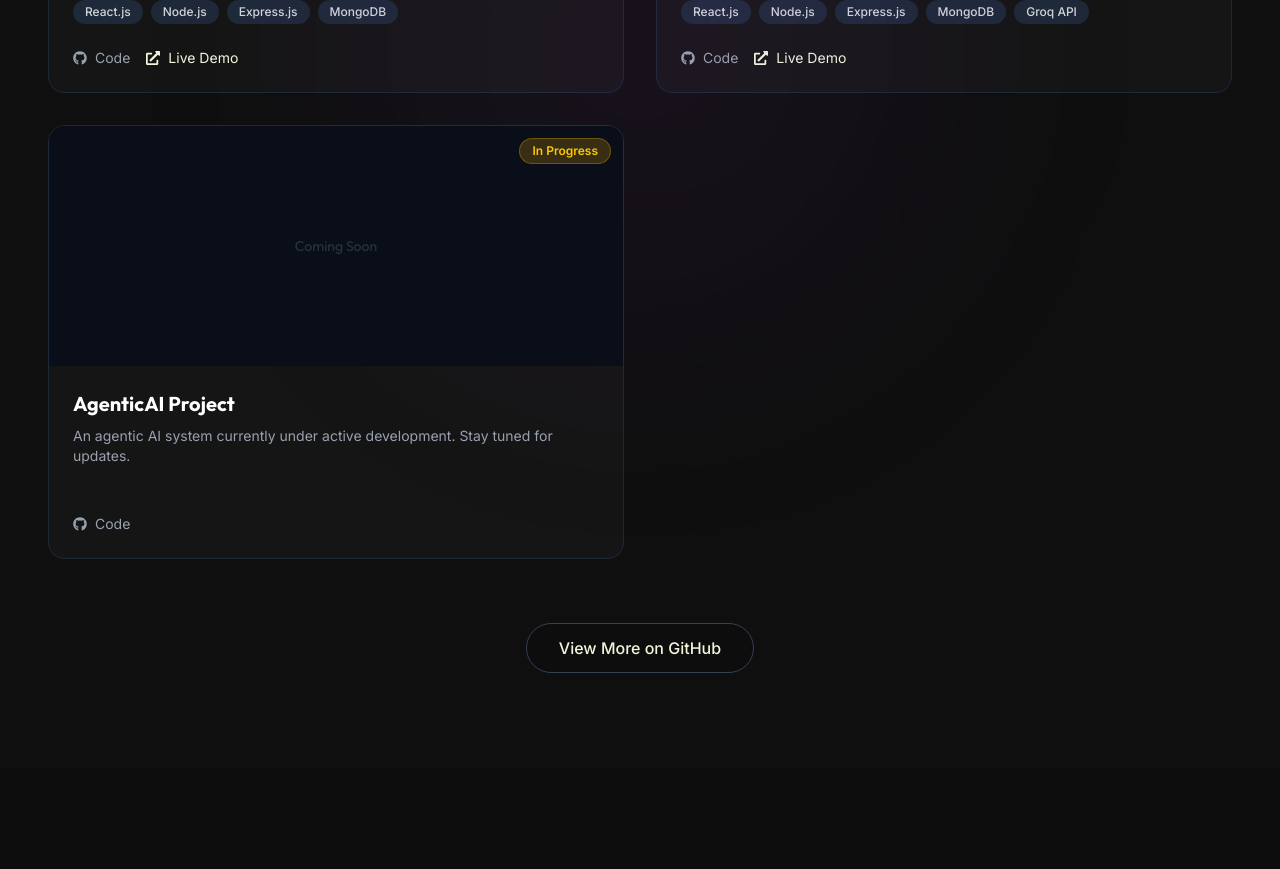
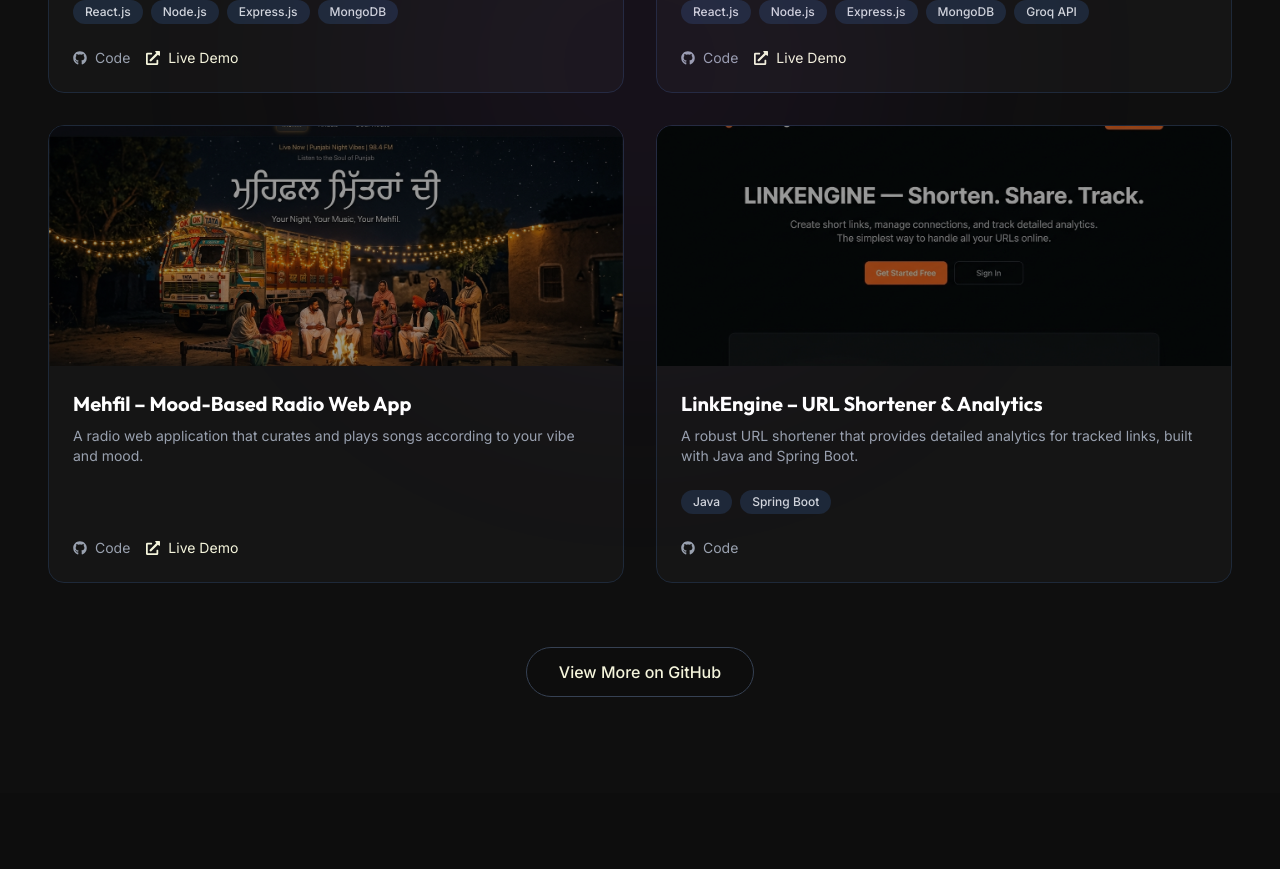
Before and after one commit to HarmeettSinghh/Portfolio, a React (Vite) app: page / in a window 1280 px wide. Shown: the part 5040-5909 px from the top of the page. Built offline with nearby package versions, Linux system fonts and the light colour scheme.

Commit message:
feat: add Mehfil and LinkEngine projects, remove AgenticAI project

```diff
--- a/src/pages/Projects.jsx
+++ b/src/pages/Projects.jsx
@@ -2,6 +2,8 @@ import SectionTitle from '../components/SectionTitle';
 import ProjectCard from '../components/ProjectCard';
 import spotImage from '../assets/spot.png';
 import luminaImage from '../assets/lumina.png';
+import mehfilImage from '../assets/mehfil.jpg';
+import linkEngineImage from '../assets/linkengine.jpg';
 
 const projectsData = [
   {
@@ -21,14 +23,21 @@ const projectsData = [
     liveLink: 'https://lumina-peace.vercel.app/',
   },
   {
-    title: 'AgenticAI Project',
-    description: 'An agentic AI system currently under active development. Stay tuned for updates.',
-    image: '',
+    title: 'Mehfil – Mood-Based Radio Web App',
+    description: 'A radio web application that curates and plays songs according to your vibe and mood.',
+    image: mehfilImage,
     techStack: [],
-    githubLink: 'https://github.com/HarmeettSinghh',
+    githubLink: 'https://github.com/HarmeettSinghh/Mehfil',
+    liveLink: 'https://mehfil-radio.vercel.app/',
+  },
+  {
+    title: 'LinkEngine – URL Shortener & Analytics',
+    description: 'A robust URL shortener that provides detailed analytics for tracked links, built with Java and Spring Boot.',
+    image: linkEngineImage,
+    techStack: ['Java', 'Spring Boot'],
+    githubLink: 'https://github.com/HarmeettSinghh/LinkEngine',
     liveLink: null,
-    inProgress: true,
-  },
+  }
 ];
 
 const Projects = () => {
```
Also changed, not shown: src/assets/linkengine.jpg (added), src/assets/mehfil.jpg (added).
